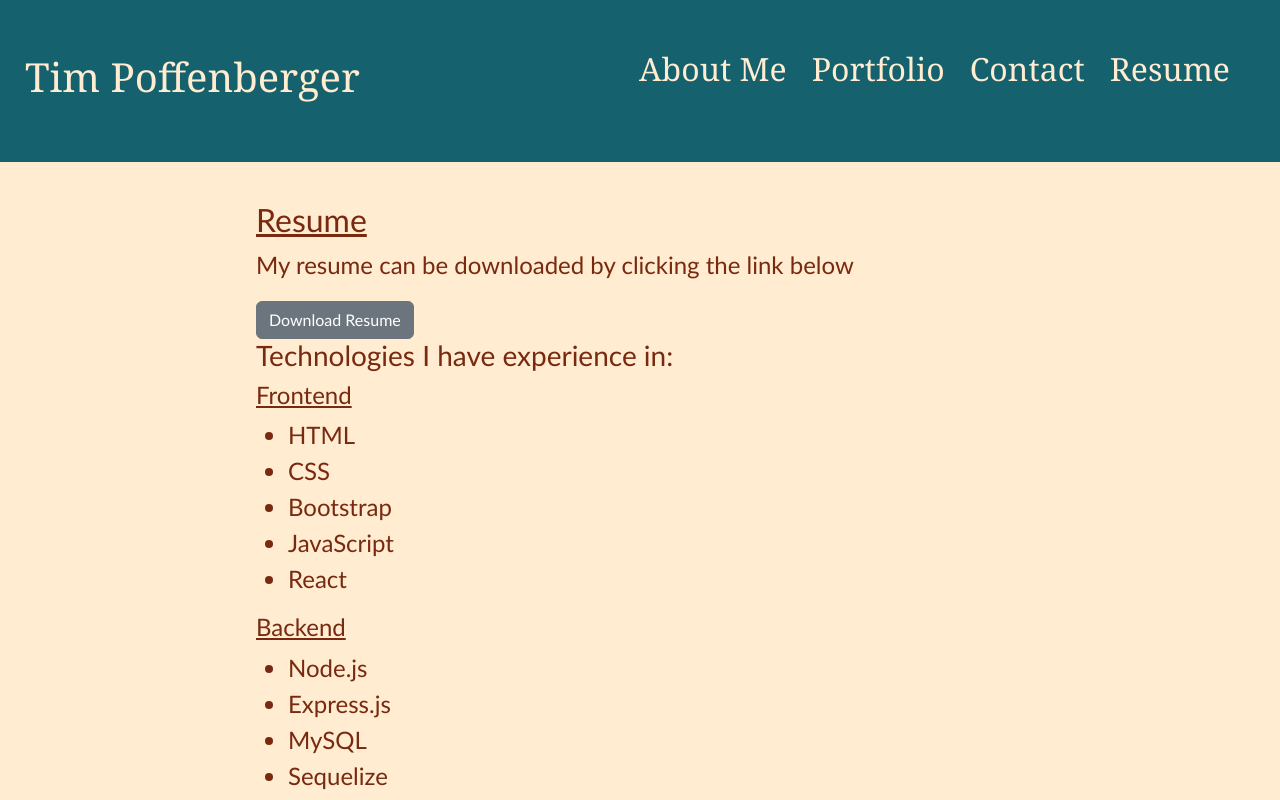
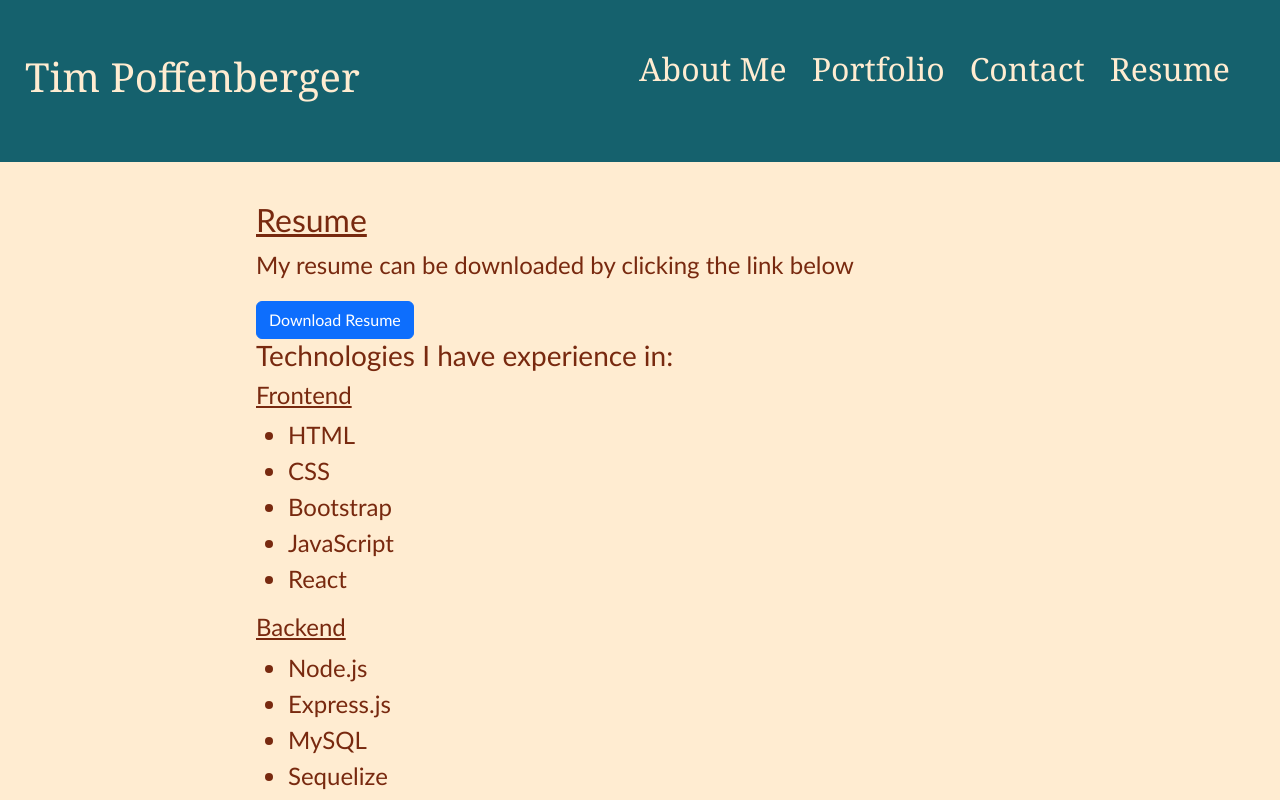
Before and after one commit to timpyjoe/React-Portfolio, a React (Vite) app: page /resume in a window 1280 px wide. Shown: the top 800 px of the page. Built offline with nearby package versions, Linux system fonts and the light colour scheme.

Commit message:
updates resume download button

```diff
--- a/src/components/Resume.jsx
+++ b/src/components/Resume.jsx
@@ -28,7 +28,7 @@ export default function() {
     <>
       <h2>Resume</h2>
       <p>My resume can be downloaded by clicking the link below</p>
-      <Button onClick={onButtonClick} variant="secondary">Download Resume</Button>
+      <Button onClick={onButtonClick} variant="primary">Download Resume</Button>
 
       <h3>Technologies I have experience in:</h3>
 
```
